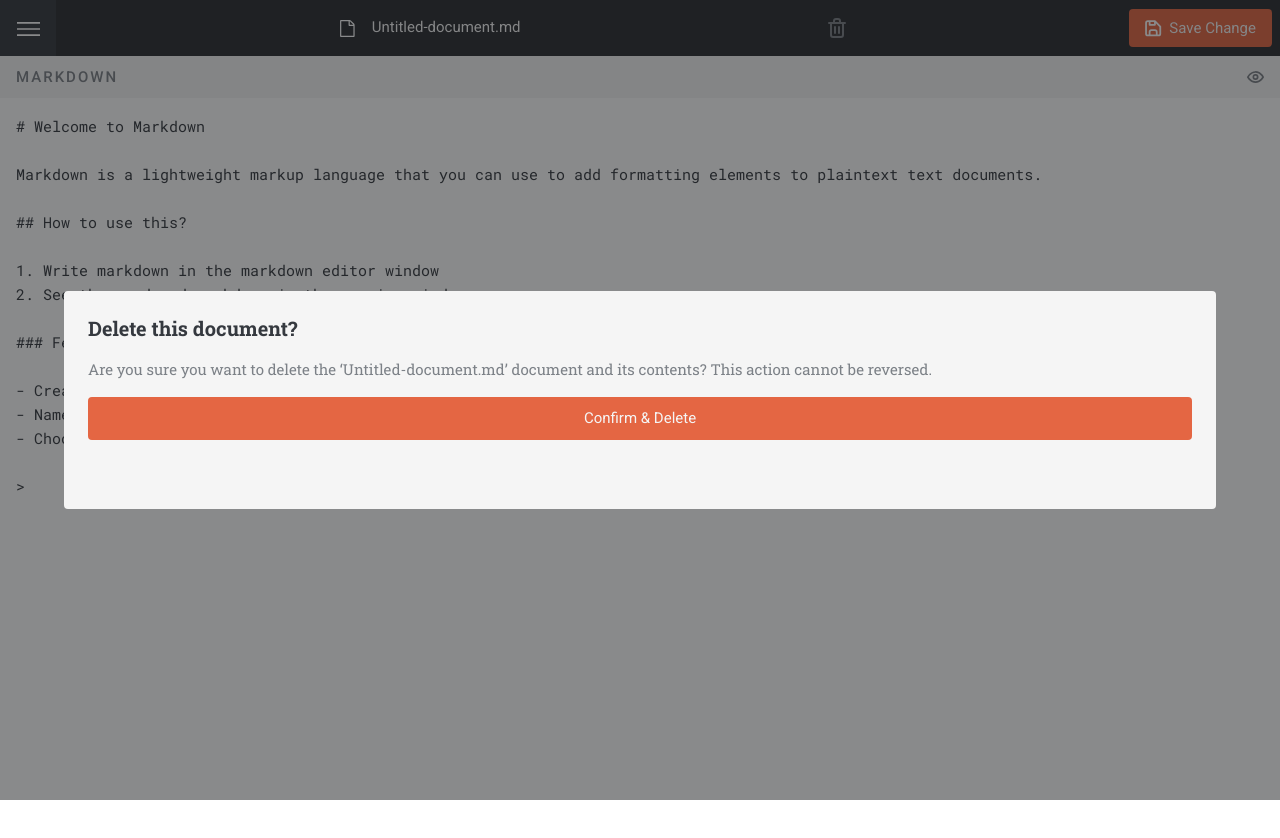
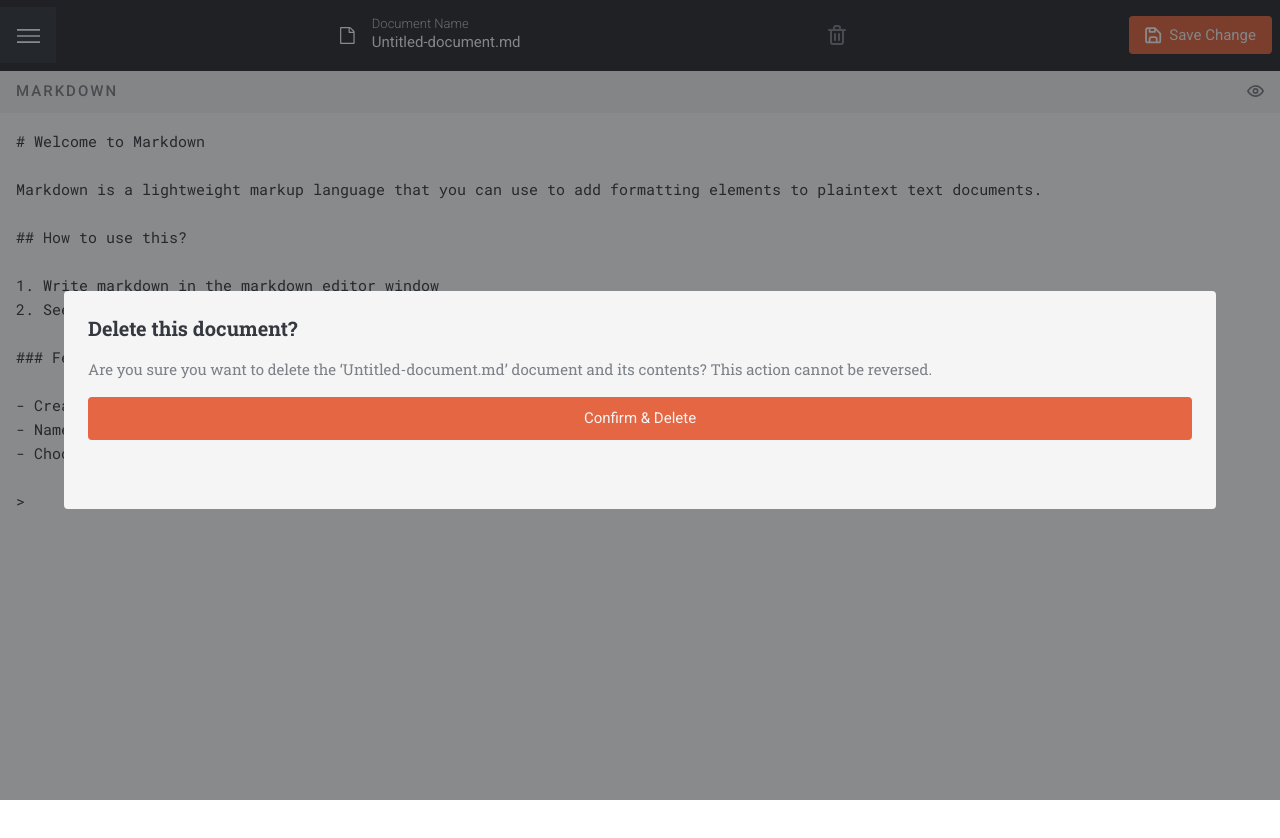
Before and after one commit to Furxx2000/In-browser-markdown-editor, a React (Vite) app: page / in a window 1280 px wide. Shown: the top 838 px of the page. Built offline with nearby package versions, Linux system fonts and the light colour scheme.

Commit message:
Modify component as single usage for change file name

```diff
--- a/src/components/UI/FileRename.tsx
+++ b/src/components/UI/FileRename.tsx
@@ -2,13 +2,12 @@ import { useState } from 'react';
 import '../../scss/FileRename.scss';
 import SvgIcon from './SvgIcon';
 
-interface File {
+interface Props {
   fileName: string;
-  date: string;
-  isSelected: boolean;
+  timeStamp: string;
 }
 
-function FileRename({ fileName, date, isSelected }: File) {
+function FileRename({ fileName, timeStamp }: Props) {
   const [name, setFileName] = useState('welcome.md');
   const mql = window.matchMedia('(max-width: 480px)');
 
@@ -20,25 +19,24 @@ function FileRename({ fileName, date, isSelected }: File) {
     <div className='file-rename flex text-white'>
       <SvgIcon name='icon-document' color='white' />
       <div className='document-name'>
-        {mql.matches && isSelected ? (
+        {mql.matches ? (
           ''
         ) : (
           <label
             htmlFor='document-name'
             className='fs-200 fw-light text-gray-3'
           >
-            {isSelected ? 'Document Name' : date}
+            Document Name
           </label>
         )}
 
         <input
           id='document-name'
+          className='text-white'
           name='document-name'
           type='text'
           value={fileName}
           onChange={handleSetFileName}
-          className='text-white'
-          readOnly={!isSelected}
         />
       </div>
     </div>
```
